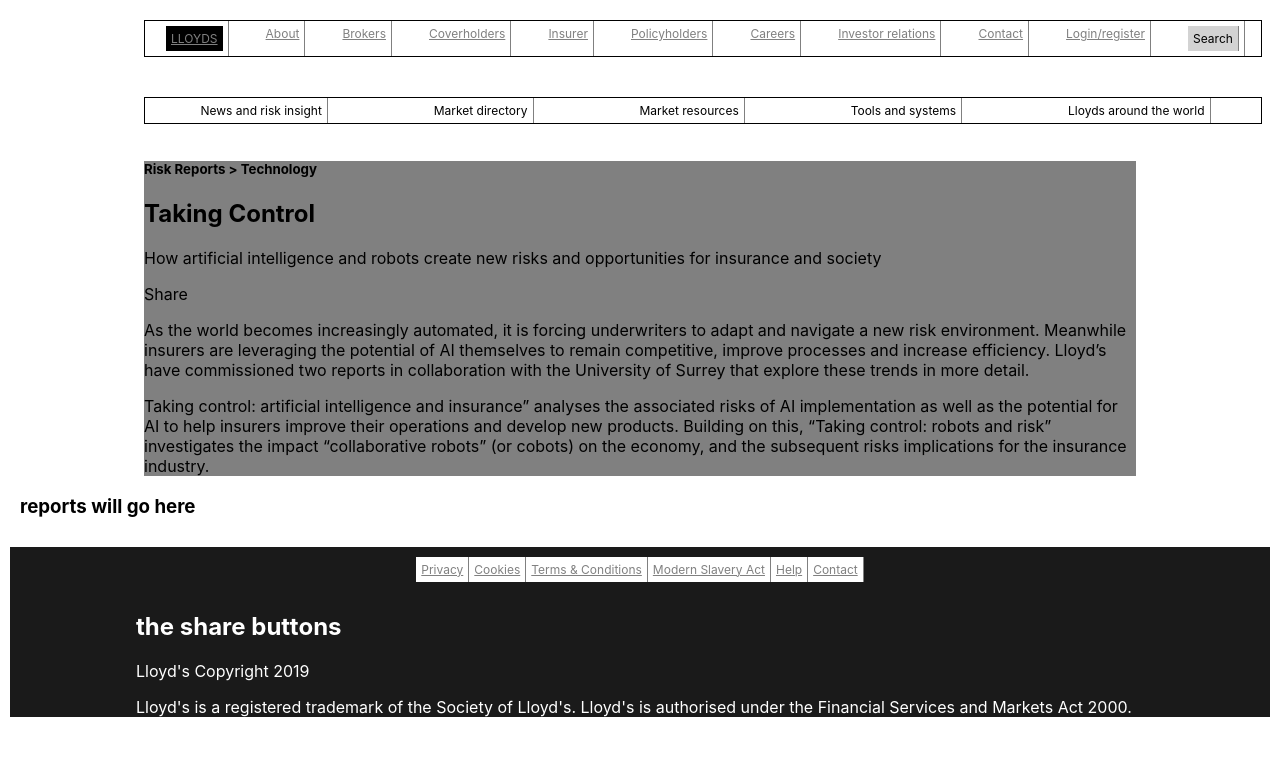
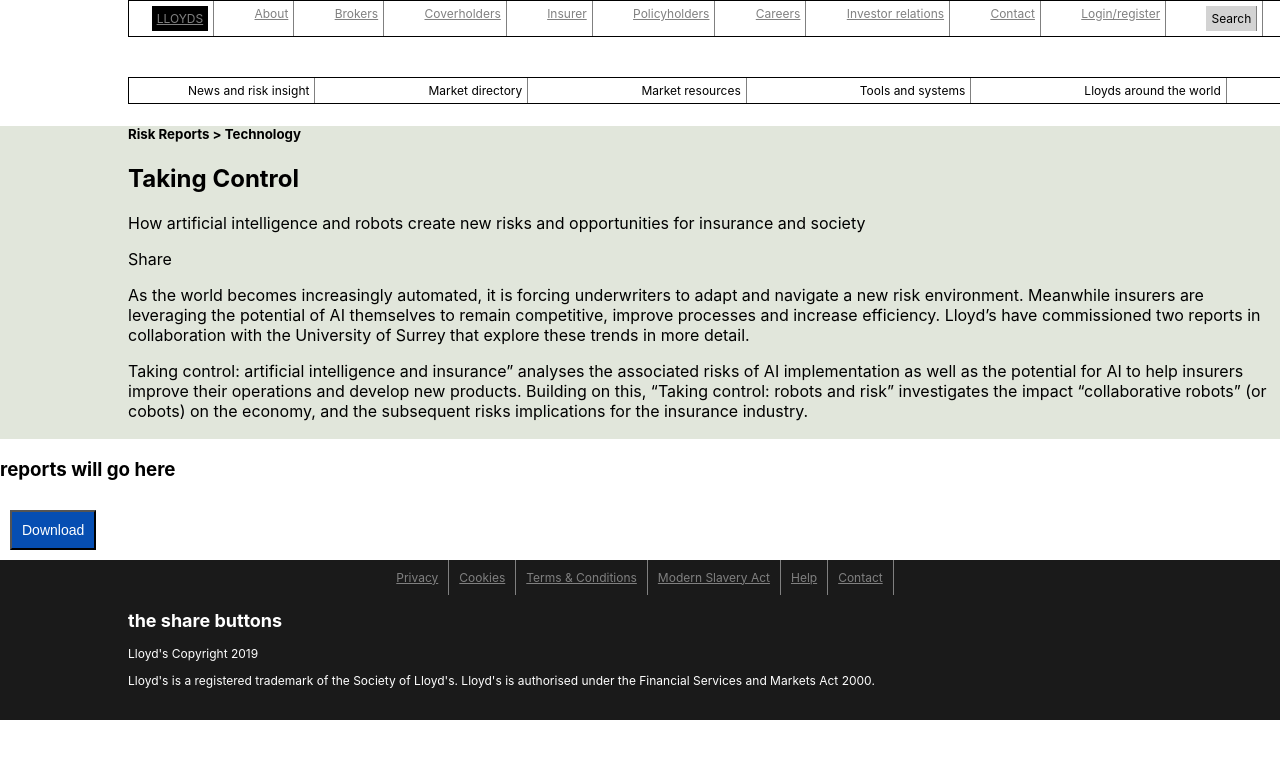
Before and after one commit to MiriamPeskowitz/chingu-pre-work, a React (Create React App) app in the folder chingu-lloyds-page/: page / in a window 1280 px wide. Shown: the top 758 px of the page. Built offline with nearby package versions, Linux system fonts and the light colour scheme.

Commit message:
Create blue button

```diff
--- a/chingu-lloyds-page/src/App.css
+++ b/chingu-lloyds-page/src/App.css
@@ -1,7 +1,7 @@
 header, body, footer {
   text-align: left;
-  margin: 5px;
-  padding: 5px;
+ /* margin: 5px;
+  padding: 5px;*/
 }
 
 ul {
@@ -95,23 +95,29 @@
 
 }
 .risk-report-technology-container {
-  width: 100%;
+  background-color: #E1E6DB;
+  padding-bottom: 2px;
 }
 
 .risk-report-technology {
-  width: 80%;
-  background-color: gray;
   margin-left: 10%;
+}
 
-}
 
 .footer-container {
   background-color:   #1a1a1a;
   color: white;
+  font-size: 12px;
+  margin-bottom: 20px;
+  padding-bottom: 20px;
 }
 
-.footer-navbar {
+.footer-navbar li {
   padding: 10px;
+  background-color:   #1a1a1a;
+  color: white;
+  display: inline-flex;
+  flex-flow: row nowrap;
 }
 
 .copyright {
@@ -122,7 +128,10 @@
   margin-left: 10%;
 }
 
-.button {
+button {
   background-color: #064EB2;
   color: white;
+  font-size: 14px;
+  padding: 10px;
+  margin: 10px;
 }
--- /dev/null
+++ b/chingu-lloyds-page/src/components/Button.js
@@ -0,0 +1,11 @@
+import React from 'react';
+
+const Button = () => {
+  return (
+    <button>
+      Download
+    </button>
+    )
+}
+
+export default Button;
--- a/chingu-lloyds-page/src/components/Reports.js
+++ b/chingu-lloyds-page/src/components/Reports.js
@@ -1,9 +1,13 @@
 import React from 'react';
+import Button from './Button';
 import '../App.css';
 
 const Reports= () => {
   return (
-    <h3>reports will go here</h3>
+    <div>
+      <h3>reports will go here</h3>
+      <Button />
+    </div>
     )
 }
 export default Reports;
```
Also changed, not shown: chingu-lloyds-page/src/components/ReportTest.js (added, +15 -0 lines).
